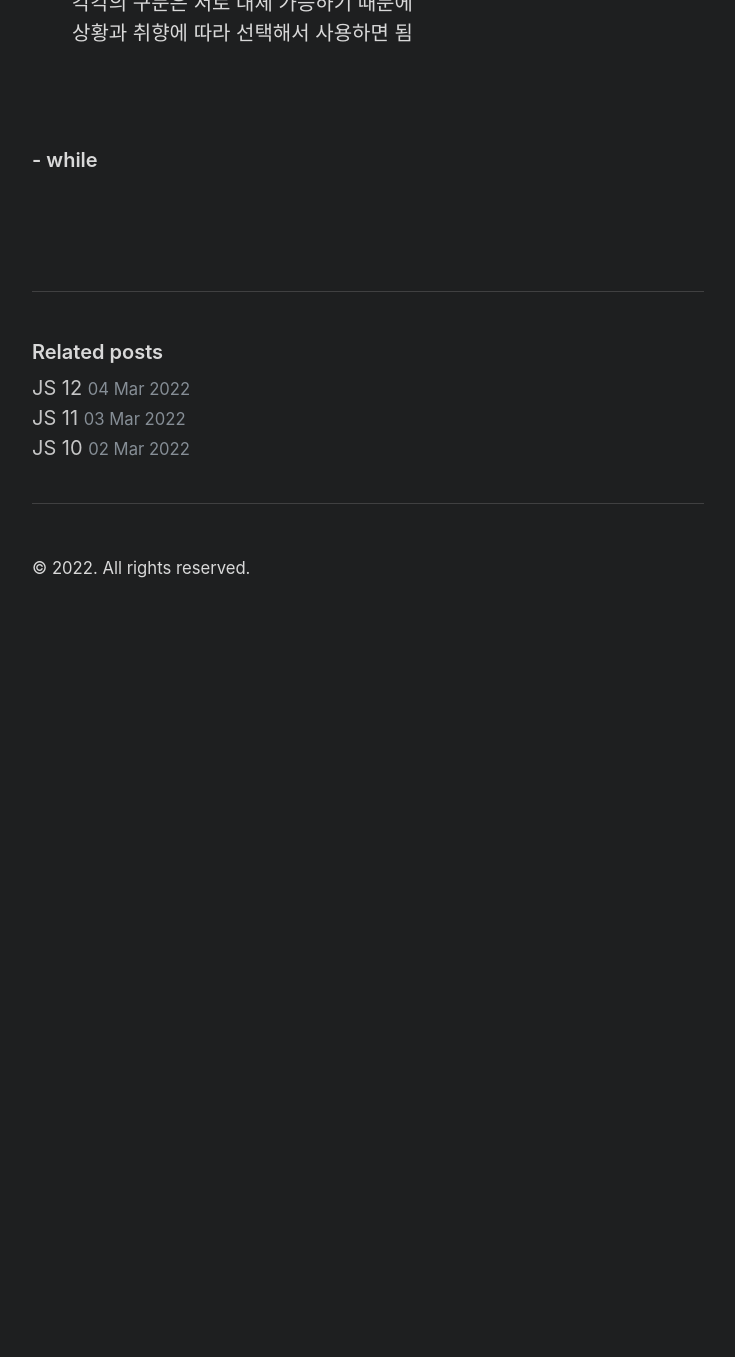
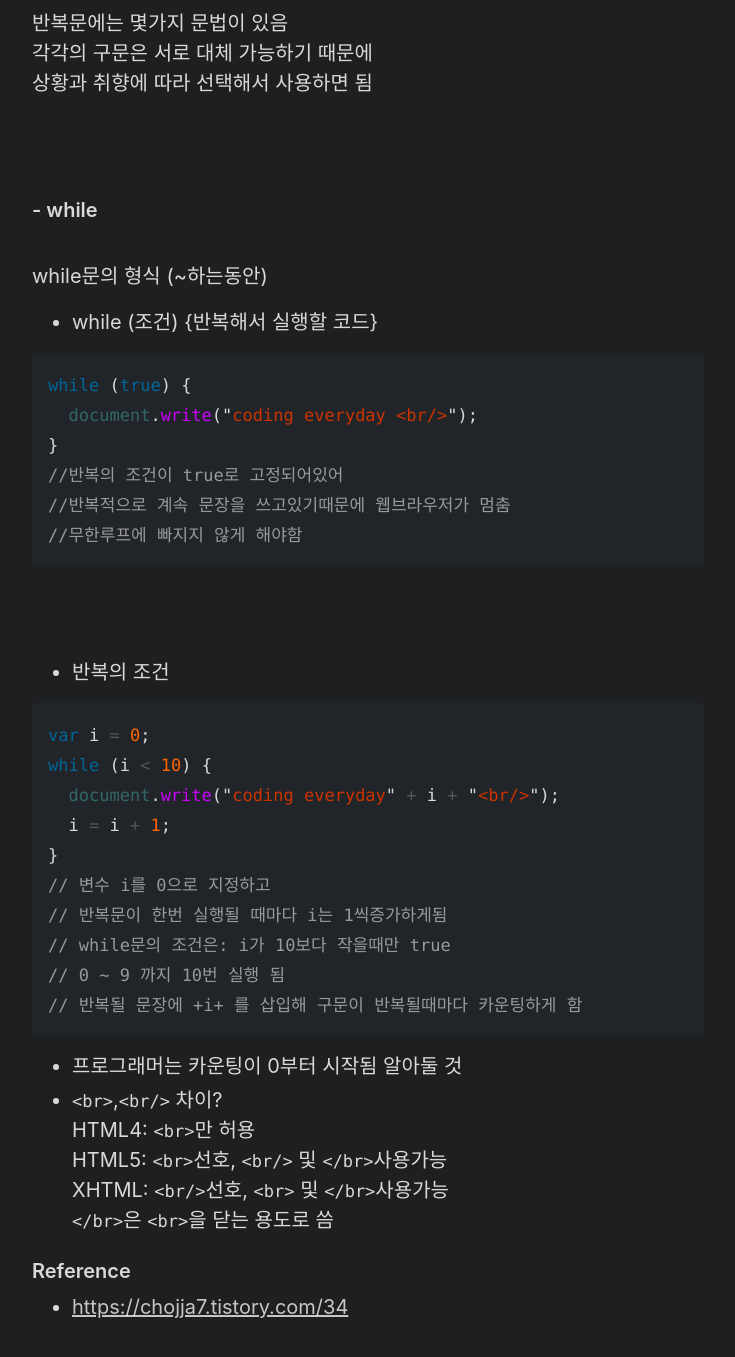
Before and after one commit to Dev-Dotoli/dev-dotoli.github.com, a Jekyll site: the page built from _posts/2022-03-05-JS-13-반복문.md, in a window 1280 px wide and 1400 px high, scrolled down 662 px. Shown: the top 1357 px of the window, without its empty margins (272-1007 px from the left). Built offline with Jekyll 4.4.1, drawn with Linux system fonts in a browser that asks for light colours; before the commit the page ends 1292 px from its top, so only the background shows below that; some of the changed text lies outside the part shown.

Commit message:
Post: JS-13 조건문 while

````diff
--- a/_posts/2022-03-05-JS-13-반복문.md
+++ b/_posts/2022-03-05-JS-13-반복문.md
@@ -16,14 +16,57 @@ Loop(고리), iterate(반복하다)<br>
 
 인간은 반복적인 작업을 할때 실수를하거나 지루해 함<br>
 컴퓨터는 이런 반복작업을 대행하기 위해 만들어진 기계임<br>
-반복문은 컴퓨터에게 반복적인 작업을 지시하는 방법<br><br>
+반복문은 컴퓨터에게 반복적인 작업을 지시하는 방법<br>
 
-- 반복문에는 몇가지 문법이 있음<br>
-  각각의 구문은 서로 대체 가능하기 때문에<br>
-  상황과 취향에 따라 선택해서 사용하면 됨
+- 조건문은 pc를 똑똑하게
+- 반복문은 pc를 강력하게
+
+반복문에는 몇가지 문법이 있음<br>
+각각의 구문은 서로 대체 가능하기 때문에<br>
+상황과 취향에 따라 선택해서 사용하면 됨
 
 <br><Br>
 
 ### - while
 
 <br>
+while문의 형식 (~하는동안)
+
+- while (조건) {반복해서 실행할 코드}
+
+```javascript
+while (true) {
+  document.write("coding everyday <br/>");
+}
+//반복의 조건이 true로 고정되어있어
+//반복적으로 계속 문장을 쓰고있기때문에 웹브라우저가 멈춤
+//무한루프에 빠지지 않게 해야함
+```
+
+<br><br>
+
+- 반복의 조건
+
+```javascript
+var i = 0;
+while (i < 10) {
+  document.write("coding everyday" + i + "<br/>");
+  i = i + 1;
+}
+// 변수 i를 0으로 지정하고
+// 반복문이 한번 실행될 때마다 i는 1씩증가하게됨
+// while문의 조건은: i가 10보다 작을때만 true
+// 0 ~ 9 까지 10번 실행 됨
+// 반복될 문장에 +i+ 를 삽입해 구문이 반복될때마다 카운팅하게 함
+```
+
+- 프로그래머는 카운팅이 0부터 시작됨 알아둘 것
+- `<br>`,`<br/>` 차이?<br>
+  HTML4: `<br>`만 허용<br>
+  HTML5: `<br>`선호, `<br/>` 및 `</br>`사용가능<br>
+  XHTML: `<br/>`선호, `<br>` 및 `</br>`사용가능<br>
+  `</br>`은 `<br>`을 닫는 용도로 씀<br>
+
+### Reference
+
+- [https://chojja7.tistory.com/34](https://chojja7.tistory.com/34)
````
